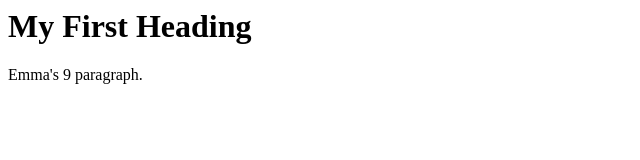
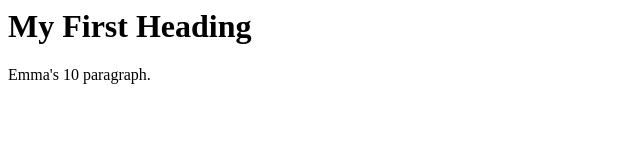
Before and after one commit to alanzha0598/docker-nginx, a plain HTML site: page src/index.html in a window 1280 px wide. Shown: the full height of the page, 0-640 px from the left. Drawn offline with Linux system fonts and the light colour scheme.

Commit message:
Update index.html

```diff
--- a/src/index.html
+++ b/src/index.html
@@ -3,7 +3,7 @@
 
 <h1>My First Heading</h1>
 
-<p>Emma's 9 paragraph.</p>
+<p>Emma's 10 paragraph.</p>
 
 </body>
 </html>
```
